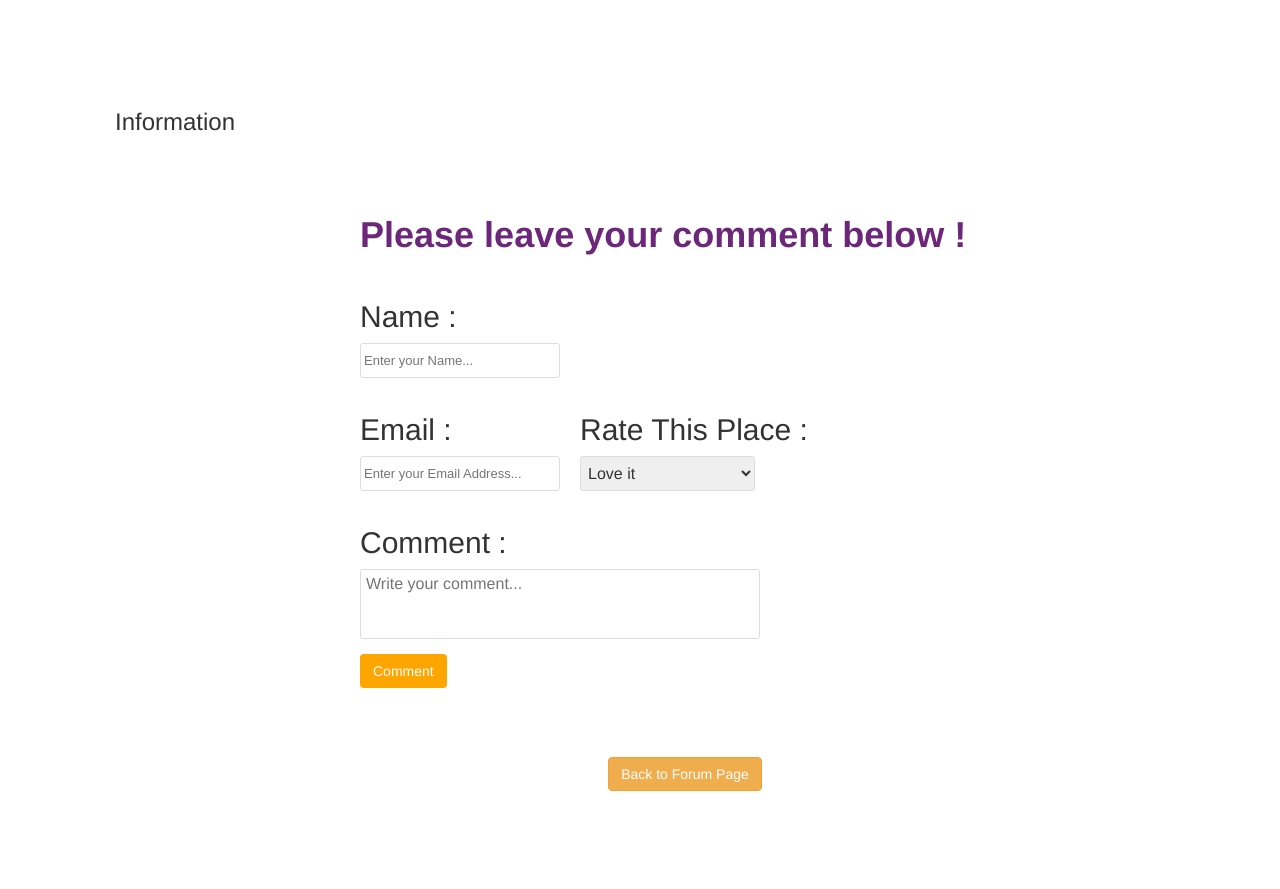
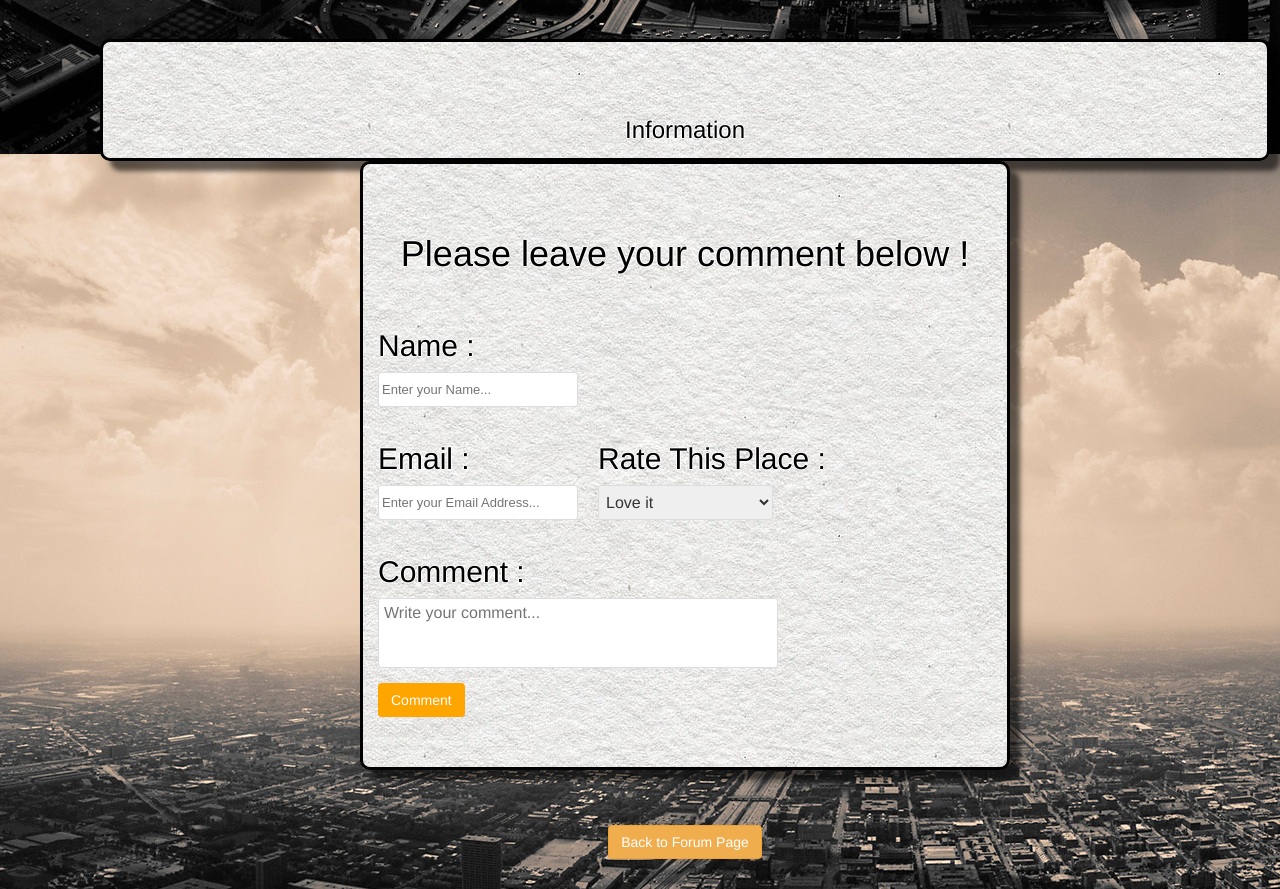
Before and after one commit to arezki1/Travel-Dublin, a PHP site: page /forum.php?id=3 in a window 1280 px wide. Shown: the part 926-1815 px from the top of the page. Before the commit the page ends 1717 px from the top, so only its background shows below. Run offline with PHP 8.4, Linux system fonts and the light colour scheme; the visitor is signed in with stand-in values (Sample User, id 1); data that the repository does not hold is empty; some libraries are stand-ins or nearby versions.

Commit message:
more styling of forum and main

```diff
--- a/comment/load_comments.php
+++ b/comment/load_comments.php
@@ -17,7 +17,7 @@ $rating=$data[3];
 $comment=$data[4];
 $attraction=$data[5];
 
-echo "<div class='comment_box'>";
+echo "<div class='comment_box coolFont' style='margin: auto; border: 1px solid black'>";
 
 echo "<div class='image_box'><img src='http://www.gravatar.com/avatar/$image?s=50' id='avatar_img'/></div>";
 echo "<div class='body'>";
--- a/css/style.css
+++ b/css/style.css
@@ -5,11 +5,38 @@
       max-width: 1140px;
       margin-left: auto;
       margin-right: auto;
-
+      /*https://newevolutiondesigns.com/images/freebies/city-wallpaper-18.jpg*/
+      background-image: url("../img/city-wallpaper-18.jpg");
+      background-attachment: fixed;
+    }
+    .coolFont{
+      font: 18px/24px , Georgia, Times, Serif;
+      text-align: justify;
+      color: black;
+      text-shadow: -1px 0 white, 0 1px white, 1px 0 white, 0 -1px white;
 
     }
-    /*some small padding on the logo image*/
+    #commentForm{
+      padding:10px;
+      margin: 0 auto;
+    }
 
+    /*http://www.cssmatic.com/box-shadow*/
+    /*really helpful tool for styling*/
+    .box{
+        -webkit-box-shadow: 10px 10px 5px 0px rgba(0,0,0,0.58);
+        -moz-box-shadow: 10px 10px 5px 0px rgba(0,0,0,0.58);
+        box-shadow: 10px 10px 5px 0px rgba(0,0,0,0.58);
+        /*http://www.pixeden.com/media/k2/galleries/165/003-subtle-light-pattern-background-texture-vol5.jpg*/
+        background-image:url("../img/lightBground.jpg");
+      }
+    .bradius{
+        border-radius: 5px 5px 5px 5px;
+        -moz-border-radius: 10px 10px 10px 10px;
+        -webkit-border-radius: 10px 10px 10px 10px;
+        border: 3px solid #000000;
+        padding: 5px;
+    }
 
     #weatherright{
       background-color: rgba(0, 0, 255, 0.5);
@@ -24,11 +51,6 @@
       max-width: 200px;
       max-height: 200px;
     }
-    /*
-    .linkOne {
-        font-weight: bold;
-    }
-    */
 
     #placeHolder {
       border: 1px black solid;
--- a/forum.php
+++ b/forum.php
@@ -56,7 +56,7 @@ if(empty($_SESSION['user']))
     <link href="../../assets/css/ie10-viewport-bug-workaround.css" rel="stylesheet">
     <script src="../../assets/js/ie-emulation-modes-warning.js"></script>
     <link rel="stylesheet" href="comment/wtfdiary.css">
-     <link rel="stylesheet" href="css/style.css" type="text/css" />
+     <link rel="stylesheet" href="../css/style.css" type="text/css" />
     <script type="text/javascript" src="comment/jquery.min.js"></script>
 
 		<style>
@@ -110,46 +110,53 @@ $("#success_msg").prepend(html);
  <body>
  <?php include "templates/header.php"; ?>
     <div class="container">
-
-     <?php
+        <div class ="row">
+             <?php
         echo
 
-        "<h1 style=' padding: 40px 15px; text-align: center;'>$title</h1>";
+        "<h1 style=' padding: 40px 15px; text-align: center;' class='coolFont'>$title</h1>";
 
 
       ?>
-  	    <img class="img-responsive" src="img/<?= $image; ?>" width="980" height="600"><br><br>
+  	    <img class="img-responsive" src="img/<?= $image; ?>" width="980" height="600">
+
+        </div>
+
+  	   <br><br>
+
+	    <div class="row bradius box coolFont">
+	        	 <?php
+
+
+    echo    "<p style='color: black;'>$description</p></br><br>";
+    echo    "<h3 style='color: black; text-align: center;'> Information</h3>";
+	echo	"<p style='color: black; text-align: center;'>$address</p>";
+	echo	"<p style='color: black; text-align: center;'>$phone</p>";
+	echo	"<p style='color: black; text-align: center;'>$opening</p>";
+	echo	"<p style='color: black; text-align: center;'>$website</p>";
+
+      ?>
+
+	    </div>
 
 
 
-		 <?php
-
-
-    echo   "<p>$description</p></br><br>";
-    echo  "<h3> Information</h3>";
-	echo	"<p>$address</p>";
-	echo	"<p>$phone</p>";
-	echo	"<p>$opening</p>";
-	echo	"<p>$website</p>";
-
-      ?>
-
-
-  		<div id="container">
-  <h1 style='color:#6C267A ;font-weight:bold;	'>Please leave your comment below ! </h1>
-  <form action="#" method="POST">
+  		<div id="container" class="bradius box">
+  <h1 class="coolFont" style="text-align: center;">Please leave your comment below !</h1>
+  <div class ="form-group">
+       <form role="form" action="#" method="POST" id="commentForm">
   <table>
   <tr><td colspan="2">
-  <h2>Name :</h2>
-  <div><input type="text" name="name" placeholder="Enter your Name..." class="textbox" id="name"/></div>
+  <h2 class="coolFont">Name :</h2>
+  <div><input type="text" name="name" placeholder="Enter your Name..." class="textbox .form-control" id="name"/></div>
 
   </td></tr>
   <tr><td style="width:220px;">
-  <h2>Email :</h2>
-  <div><input type="text" name="email" placeholder="Enter your Email Address..." class="textbox" id="email"/></div>
+  <h2 class="coolFont">Email :</h2>
+  <div><input type="text" name="email" placeholder="Enter your Email Address..." class="textbox .form-control" id="email"/></div>
   </td>
   <td>
-  <h2>Rate This Place :</h2>
+  <h2 class="coolFont">Rate This Place :</h2>
   <div><select id="rating">
   <option value="6">Love it</option>
   <option value="5">Interesting</option>
@@ -162,17 +169,20 @@ $("#success_msg").prepend(html);
   </div>
   </td></tr>
   <tr><td colspan="2">
-  <h2>Comment :</h2>
+  <h2 class="coolFont">Comment :</h2>
   <div><textarea name="name" placeholder="Write your comment..." id="comment"></textarea></div>
   </td></tr>
   </table>
-  <div><input type="submit" class="btn" value="Comment" id="comment_submit"></div>
+  <div><input type="submit" class="btn .form-control" value="Comment" id="comment_submit"></div>
 
   </form>
+  </div>
+
 
 
   <div id="success_msg">
   <?php include('comment/load_comments.php');?>
+  </br>
   </div>
 
 
@@ -205,5 +215,5 @@ $("#success_msg").prepend(html);
     <script>window.jQuery || document.write('<script src="../../assets/js/vendor/jquery.min.js"><\/script>')</script>
     <script src="js/bootstrap.min.js"></script>
     <!-- IE10 viewport hack for Surface/desktop Windows 8 bug -->
-    <script src="../../assets/js/ie10-viewport-bug-workaround.js"></script>
+    <!--<script src="../../assets/js/ie10-viewport-bug-workaround.js"></script>-->
   </body>
```
Also changed, not shown: home.php (+6 -5 lines), img/city-wallpaper-18.jpg (added), img/lightBground.jpg (added), img/txtured_rock.jpg (added).
